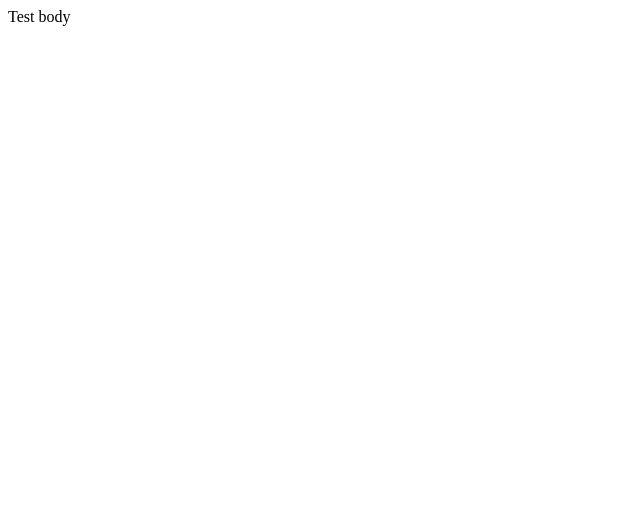
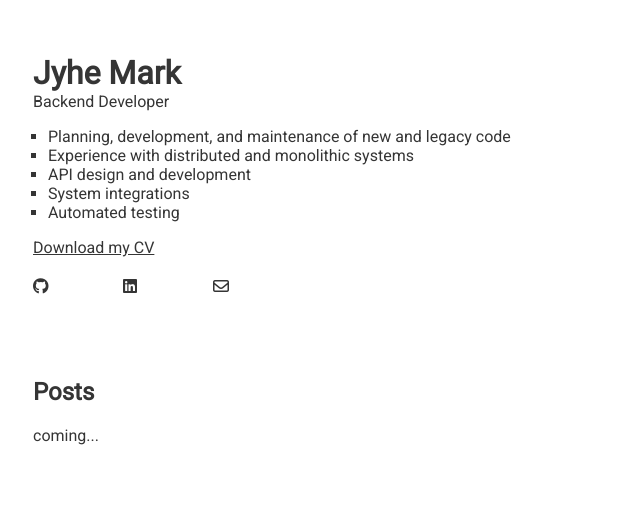
Before and after one commit to JyheMark/JyheMark.github.io, a plain HTML site: page index.html in a window 1280 px wide. Shown: the whole page, without its empty margins (0-640 px from the left). Drawn offline with Linux system fonts and the light colour scheme.

Commit message:
Initial front page card design

```diff
--- a/index.html
+++ b/index.html
@@ -1,9 +1,40 @@
 <!DOCTYPE html>
 <html>
     <head>
+        <meta charset="utf-8">
+        <meta name="viewport" content="width=device-width, initial-scale=1.0">
+
+        <link rel="stylesheet" href="https://fonts.googleapis.com/css?family=Roboto">
+        <script src="https://kit.fontawesome.com/f3db3a700a.js" crossorigin="anonymous"></script>
+
+        <link rel="stylesheet" href="./styles/main.css">
         <title>Jyhe Mark</title>
     </head>
     <body>
-        Test body
+        <div class="container">
+            <div class="header">
+                <h1>Jyhe Mark</h1>
+                <span class="subtitle">Backend Developer</span>
+            </div>
+            <div class="experience">
+                <ul>
+                    <li>Planning, development, and maintenance of new and legacy code</li>
+                    <li>Experience with distributed and monolithic systems</li>
+                    <li>API design and development</li>
+                    <li>System integrations</li>
+                    <li>Automated testing</li>
+                </ul>
+            </div>
+            <a class="cv-download" href="./res/Jyhe Mark - Resume 2022.pdf" download><span>Download my CV</span></a>
+            <span class="links-container flex-space-between">
+                <a href="https://github.com/JyheMark" target="_blank"><i class="fa-brands fa-github social-icon"></i></a>
+                <a href="https://www.linkedin.com/in/jyhe-mark/" target="_blank"><i class="fa-brands fa-linkedin social-icon"></i></a>
+                <a href="mailto:jyhe.mark@gmail.com" target="_blank"><i class="fa-regular fa-envelope social-icon"></i></a>
+            </span>
+        </div>
+        <div class="container">
+            <h2>Posts</h2>
+            <p>coming...</p>
+        </div>
     </body>
 </html>
--- a/styles/main.css
+++ b/styles/main.css
@@ -0,0 +1,61 @@
+*{
+    font-family: Roboto, Arial, sans-serif;
+    box-sizing: border-box;
+    color: #353535;
+}
+
+body{
+    padding: 25px;
+}
+
+span, a {
+    display: inline-block;
+}
+
+.container{
+    margin-bottom: 50px;
+}
+
+.header h1{
+    margin-bottom: 0px;
+}
+
+.header .subtitle{
+    margin-top: 0px;
+}
+
+.experience ul{
+    list-style-type: square;
+    padding-left: 15px;
+}
+
+.social-icon{
+    width: 50px;
+    height: 50px;
+}
+
+.social-icon:hover{
+    cursor: pointer;
+}
+
+.flex-space-between{
+    display: flex;
+    justify-content: space-between;
+}
+
+.cv-download{
+    margin-bottom: 20px;
+}
+
+.cv-download span, .cv-download a{
+    text-decoration: underline;
+}
+
+.links-container{
+    width: 230px;
+}
+
+.links-container a{
+    text-decoration: none;
+    color: #353535;
+}
```
Also changed, not shown: 1 other file.
